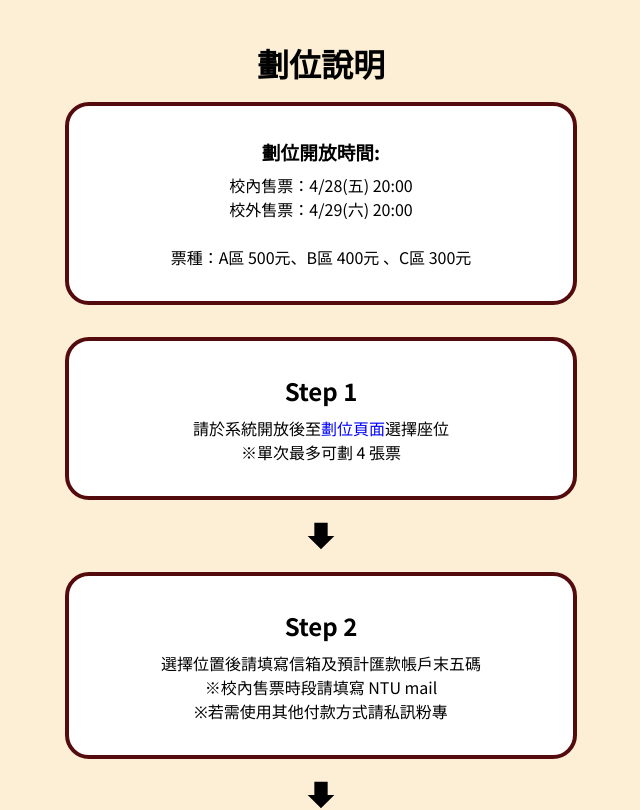
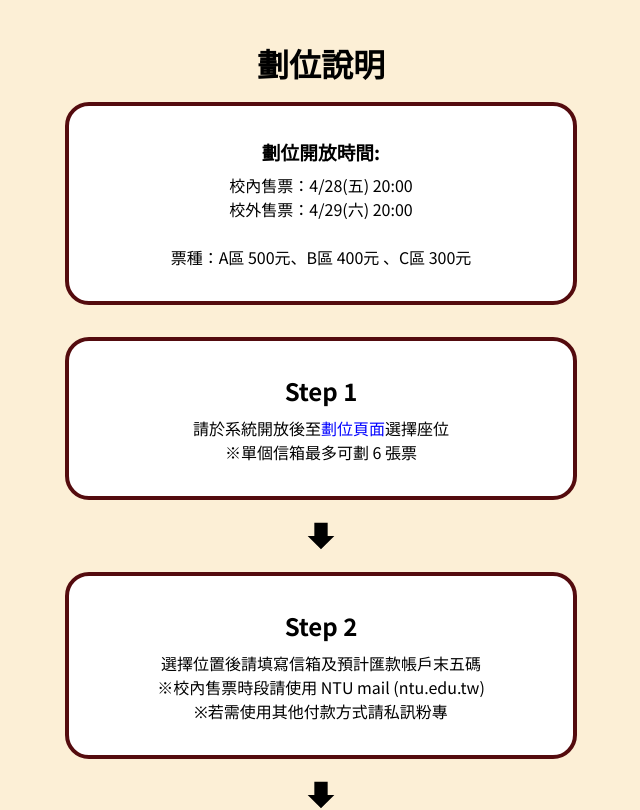
Before and after one commit to xieyou0608/ntumagic, a React (Create React App) app: page /guide in a window 1280 px wide. Shown: the top 810 px of the page, without its empty margins (319-959 px from the left). Built offline with nearby package versions, Linux system fonts and the light colour scheme; no server answers.

Commit message:
feat: Set limit to 6 tickets

```diff
--- a/src/pages/GuidePage.jsx
+++ b/src/pages/GuidePage.jsx
@@ -88,7 +88,7 @@ const GuidePage = () => {
         <h2>Step 1</h2>
         <p>
           請於系統開放後至<Link to="/booking">劃位頁面</Link>選擇座位 <br />
-          ※單次最多可劃 4 張票
+          ※單個信箱最多可劃 6 張票
         </p>
       </GuideBox>
       <Arrow />
@@ -97,7 +97,7 @@ const GuidePage = () => {
         <p>
           選擇位置後請填寫信箱及預計匯款帳戶末五碼
           <br />
-          ※校內售票時段請填寫 NTU mail
+          ※校內售票時段請使用 NTU mail (ntu.edu.tw)
           <br />
           ※若需使用其他付款方式請私訊粉專
         </p>
```
